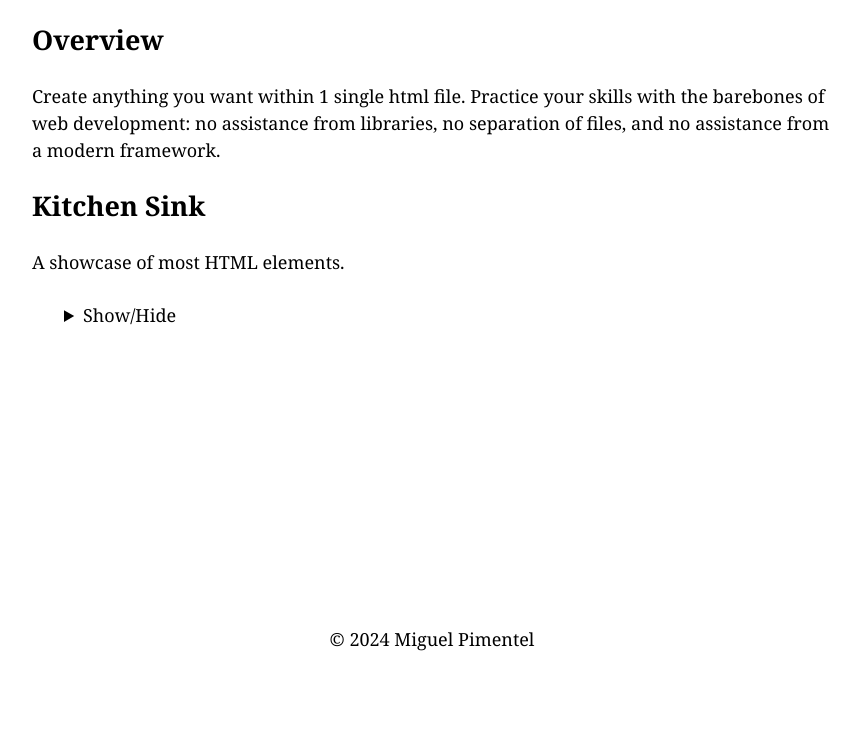
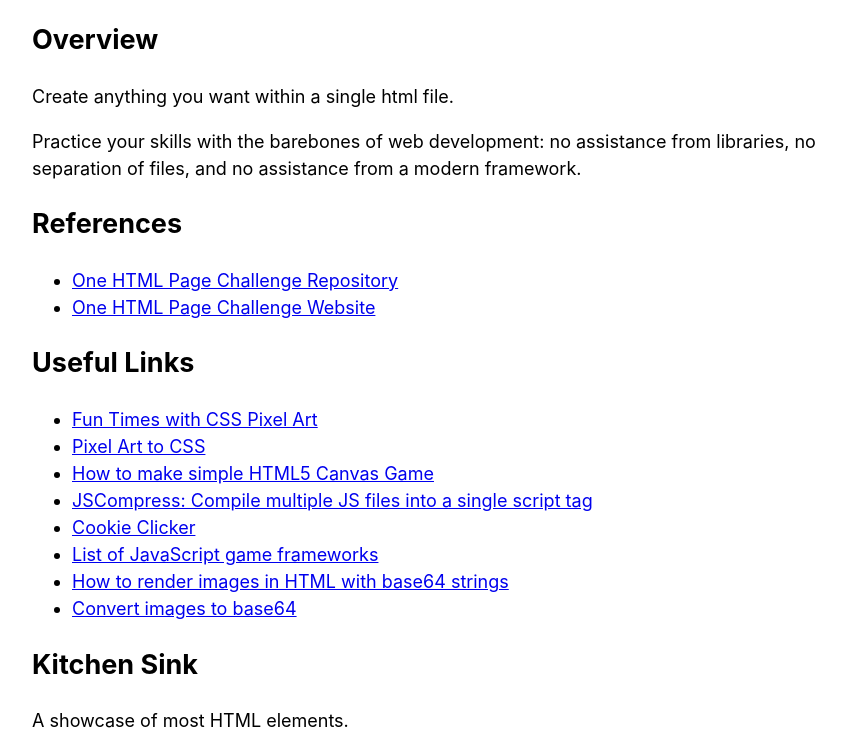
Before and after one commit to semanticdata/one-html-page-challenge, a plain HTML site: page index.html in a window 1280 px wide. Shown: the part 105-854 px from the top of the page, without its empty margins (208-1068 px from the left). Before the commit the page ends 800 px from the top, so only its background shows below. Drawn offline with Linux system fonts and the light colour scheme.

Commit message:
add readme as html

```diff
--- a/index.html
+++ b/index.html
@@ -14,7 +14,7 @@
       --txt-color: #000;
       --txt-color-dark: #fff;
       --primaryColor: #7134ff;
-      --font-family: Georgia, "Times New Roman", serif;
+      --font-family: Inter, Georgia, "Times New Roman", serif;
       --container-width: 50rem;
     }
 
@@ -210,12 +210,40 @@
 
   <main>
     <h2>Overview</h2>
-    <p>
-      Create anything you want within 1 single html file. Practice
-      your skills with the barebones of web development: no assistance
-      from libraries, no separation of files, and no assistance from a
-      modern framework.
-    </p>
+
+    <p>Create anything you want within a single html file.</p>
+
+    <p>Practice your skills with the barebones of web development: no assistance from libraries, no separation of files,
+      and no assistance from a modern framework.</p>
+
+    <h2>References</h2>
+
+    <ul>
+      <li><a target="_blank" href="https://github.com/Metroxe/one-html-page-challenge">One HTML Page Challenge
+          Repository</a></li>
+      <li><a target="_blank" href="https://metroxe.github.io/one-html-page-challenge/">One HTML Page Challenge
+          Website</a></li>
+    </ul>
+
+    <h2>Useful Links</h2>
+
+    <ul>
+      <li><a target="_blank" href="https://css-tricks.com/fun-times-css-pixel-art/">Fun Times with CSS Pixel Art</a>
+      </li>
+      <li><a target="_blank" href="https://www.pixelartcss.com/">Pixel Art to CSS</a></li>
+      <li><a target="_blank" href="http://www.lostdecadegames.com/how-to-make-a-simple-html5-canvas-game/">How to make
+          simple HTML5
+          Canvas Game</a></li>
+      <li><a target="_blank" href="https://jscompress.com/">JSCompress: Compile multiple JS files into a single script
+          tag</a></li>
+      <li><a target="_blank" href="https://orteil.dashnet.org/cookieclicker/">Cookie Clicker</a></li>
+      <li><a target="_blank" href="https://github.com/collections/javascript-game-engines">List of JavaScript game
+          frameworks</a></li>
+      <li><a target="_blank" href="https://stackoverflow.com/a/41057998">How to render images in HTML with base64
+          strings</a></li>
+      <li><a target="_blank" href="https://www.browserling.com/tools/image-to-base64">Convert images to base64</a></li>
+    </ul>
+
 
     <h2>Kitchen Sink</h2>
     <p>A showcase of most HTML elements.</p>
@@ -613,15 +641,16 @@
 
         <small>
           Source:
-          <a href="https://codepen.io/MHLut/pen/JNKzPX"
-            rel="external noopener noreferrer">https://codepen.io/MHLut/pen/JNKzPX</a>
+          <a href="https://codepen.io/MHLut/pen/JNKzPX" rel="external noopener noreferrer"
+            target="_blank">https://codepen.io/MHLut/pen/JNKzPX</a>
         </small>
     </details>
+
     </section>
   </main>
 
   <footer>
-    <p>© 2024 Miguel Pimentel</p>
+    <p>© 2024 Miguel Pimentel · <a href="LICENSE" target="_blank">MIT License</a></p>
   </footer>
 
   <script></script>
```
Also changed, not shown: README.md.
